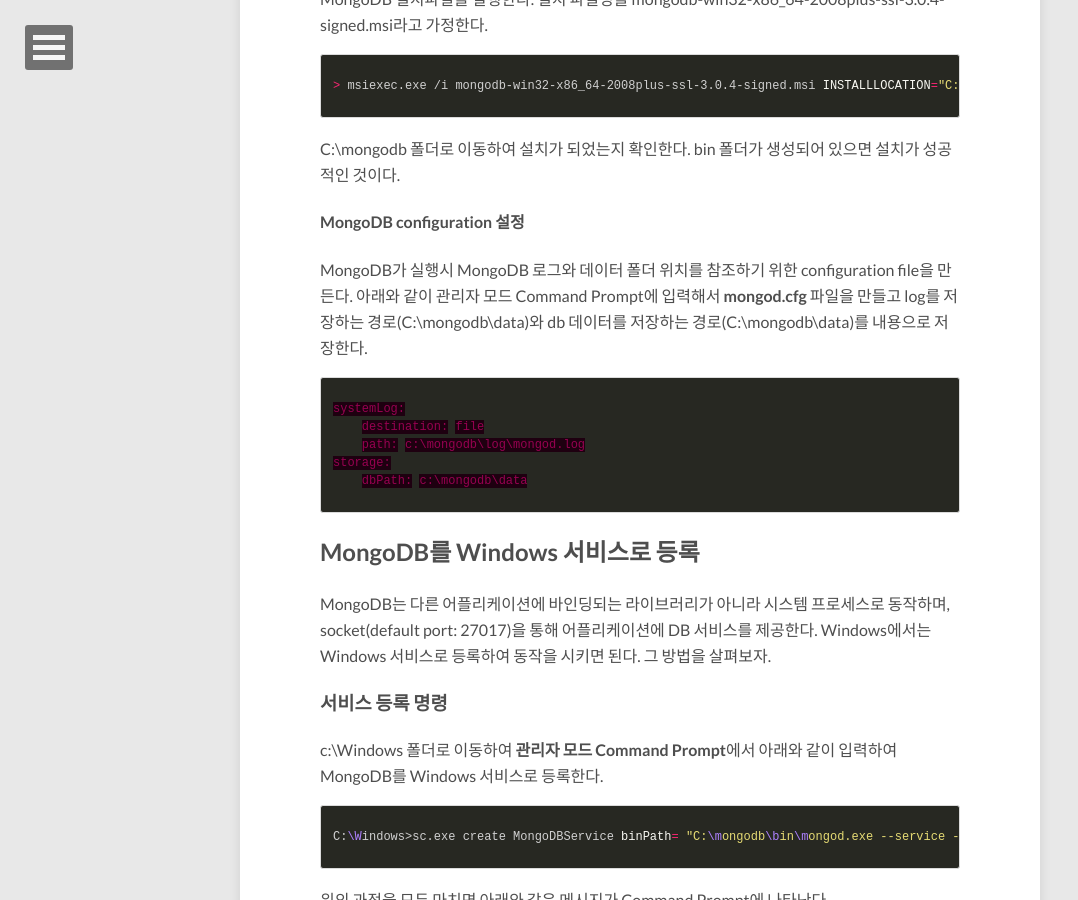
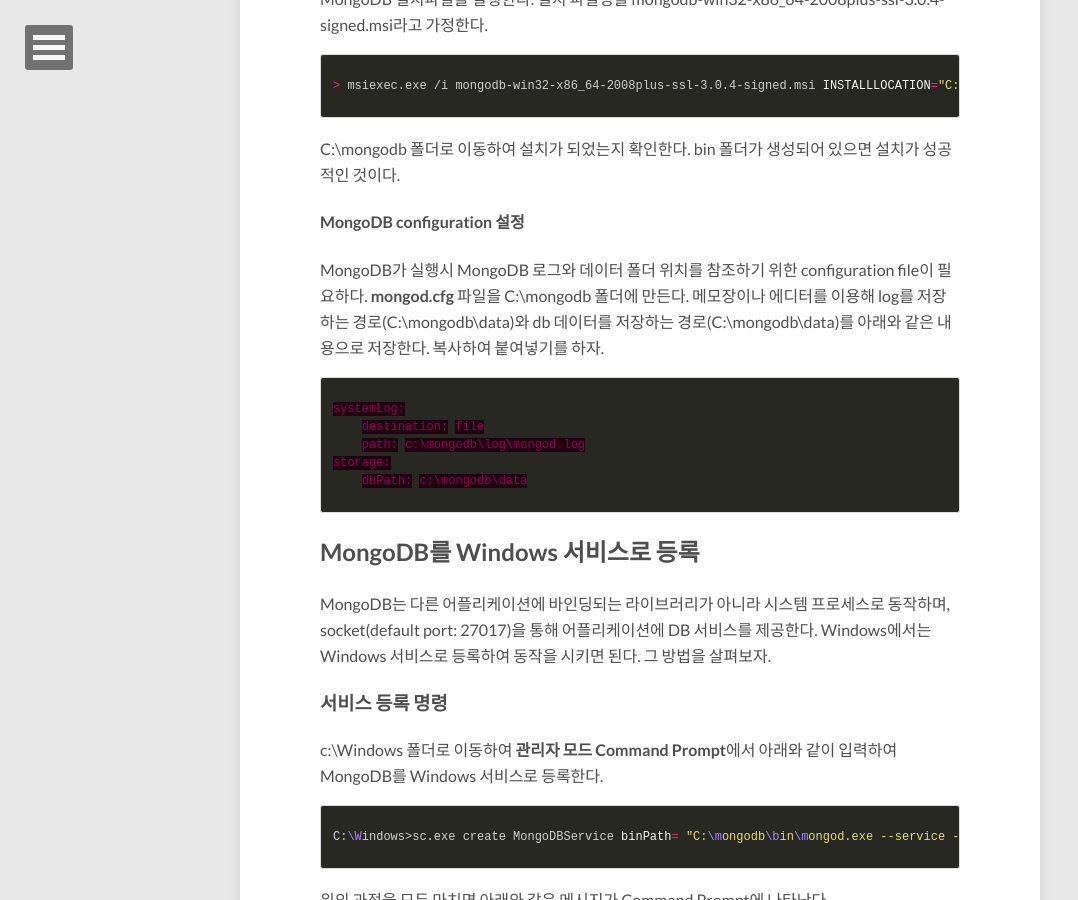
Before and after one commit to dakoo/dakoo.github.io, a Jekyll site: the page built from _posts/2015-07-09-windows-mongodb.md, in a window 1280 px wide and 900 px high, scrolled down 1473 px. Shown: the whole window, without its empty margins (0-1078 px from the left). Built offline with Jekyll 4.4.1, drawn with Linux system fonts in a browser that asks for light colours; nearby versions of some CDN libraries; comment, search, counter and statistics services are not loaded.

Commit message:
MongoDB configuration 설정 correct

```diff
--- a/_posts/2015-07-09-windows-mongodb.md
+++ b/_posts/2015-07-09-windows-mongodb.md
@@ -52,7 +52,7 @@
 
 #### MongoDB configuration 설정
 
-MongoDB가 실행시 MongoDB 로그와 데이터 폴더 위치를 참조하기 위한 configuration file을 만든다. 아래와 같이 관리자 모드 Command Prompt에 입력해서 **mongod.cfg** 파일을 만들고 log를 저장하는 경로(C:\mongodb\data)와 db 데이터를 저장하는 경로(C:\mongodb\data)를 내용으로 저장한다.
+MongoDB가 실행시 MongoDB 로그와 데이터 폴더 위치를 참조하기 위한 configuration file이 필요하다. **mongod.cfg** 파일을 C:\mongodb 폴더에 만든다. 메모장이나 에디터를 이용해 log를 저장하는 경로(C:\mongodb\data)와 db 데이터를 저장하는 경로(C:\mongodb\data)를 아래와 같은 내용으로 저장한다. 복사하여 붙여넣기를 하자.
 
 {% highlight json %}
 systemLog:
```
